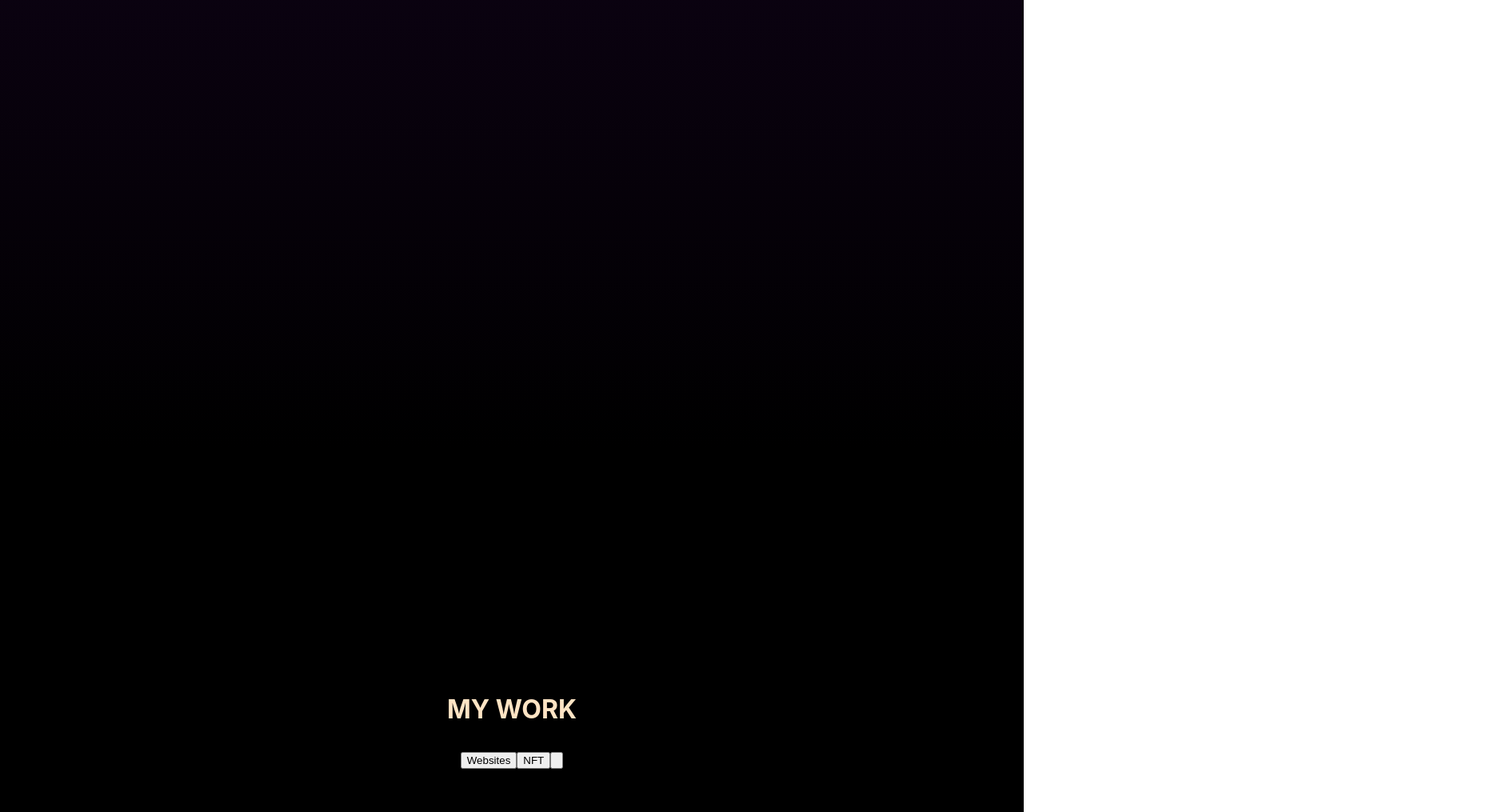
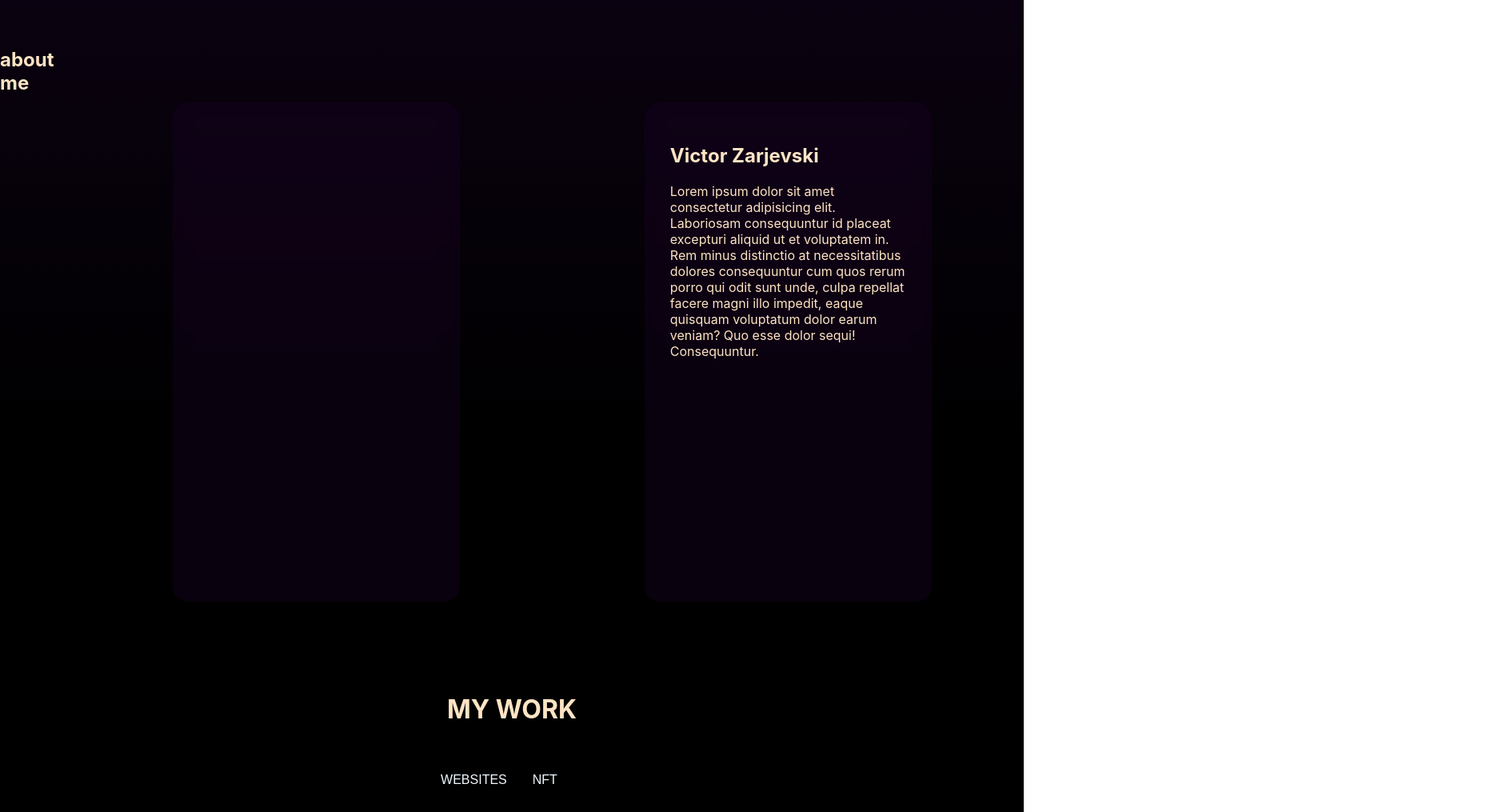
Before and after one commit to Zarjevski/personal-portfolio, a React (Create React App) app: page / in a window 1280 px wide. Shown: the part 760-1775 px from the top of the page at 80% size, 1873 px wide, since content can reach past the window. Built offline with nearby package versions, Linux system fonts and the light colour scheme.

Commit message:
new folder stracture

```diff
--- a/src/AboutMe.css
+++ /dev/null
@@ -1,15 +0,0 @@
-.about-me {
-    width: 100%;
-    height: 100vh;
-    display: flex;
-}
-
-.image-container {
-    height: 100%;
-    width: 50%;
-}
-
-.story-container {
-    width: 50%;
-    height: 100%;
-}
--- a/src/AboutMe.js
+++ /dev/null
@@ -1,15 +0,0 @@
-import React from "react";
-import "./AboutMe.css";
-
-const AboutMe = () => {
-  return (
-    <section className="about-me">
-      <div className="image-container">
-        <div className="image-card"></div>
-      </div>
-      <div className="story-container"></div>
-    </section>
-  );
-};
-
-export default AboutMe;
--- a/src/App.js
+++ b/src/App.js
@@ -1,7 +1,7 @@
 import React from "react";
-import Work from "./Work";
-import Hero from "./Hero";
-import AboutMe from "./AboutMe";
+import Work from "./js/Work";
+import Hero from "./js/Hero";
+import AboutMe from "./js/AboutMe";
 
 const App = () => {
   return (
--- a/src/index.css
+++ b/src/index.css
@@ -21,3 +21,9 @@ main {
   background: rgb(47, 7, 67);
     background: linear-gradient(180deg, rgba(47, 7, 67, 1) 0%, rgba(23, 4, 38, 1) 10%, rgba(11, 2, 17, 1) 30%, rgba(0, 0, 0, 1) 55%);
 }
+
+.center {
+  display: flex;
+  align-items: center;
+  justify-content: center;
+}
--- /dev/null
+++ b/src/js/AboutMe.js
@@ -0,0 +1,30 @@
+import React from "react";
+import "../styles/AboutMe.css";
+
+const AboutMe = () => {
+  return (
+    <section className="about-me">
+      <h1>about me</h1>
+      <div className="image-container center">
+        <div className="image-card">
+          <img src="" alt="" />
+        </div>
+      </div>
+      <div className="story-container center">
+        <div className="my-story">
+          <h1>Victor Zarjevski</h1>
+          <p>
+            Lorem ipsum dolor sit amet consectetur adipisicing elit. Laboriosam
+            consequuntur id placeat excepturi aliquid ut et voluptatem in. Rem
+            minus distinctio at necessitatibus dolores consequuntur cum quos
+            rerum porro qui odit sunt unde, culpa repellat facere magni illo
+            impedit, eaque quisquam voluptatum dolor earum veniam? Quo esse
+            dolor sequi! Consequuntur.
+          </p>
+        </div>
+      </div>
+    </section>
+  );
+};
+
+export default AboutMe;
--- a/src/Hero.js
+++ b/src/js/Hero.js
@@ -1,6 +1,5 @@
 import React from "react";
-import "./Hero.css";
-import AboutMe from "./AboutMe.js";
+import "../styles/Hero.css";
 
 const Hero = () => {
   return (
--- a/src/Work.js
+++ b/src/js/Work.js
@@ -1,5 +1,5 @@
 import React from "react";
-import "./Work.css";
+import "../styles/Work.css";
 
 const Work = () => {
   return (
--- /dev/null
+++ b/src/styles/AboutMe.css
@@ -0,0 +1,33 @@
+.about-me {
+    width: 100%;
+    height: 100vh;
+    display: flex;
+}
+
+.image-container {
+    height: 100%;
+    width: 50%;
+}
+
+.story-container {
+    width: 50%;
+    height: 100%;
+}
+
+.my-story{
+    width: 50%;
+    background-color: rgba(47, 7, 67, 0.2);
+    backdrop-filter: blur(10px);
+    height: 70%;
+    border-radius: 1.2rem;
+    padding: 2rem;
+}
+
+.image-card {
+    width: 50%;
+    background-color: rgba(47, 7, 67, 0.2);
+    backdrop-filter: blur(10px);
+    height: 70%;
+    border-radius: 1.2rem;
+    padding: 2rem;
+}
--- a/src/Hero.css
+++ b/src/styles/Hero.css
@@ -26,6 +26,6 @@
 }
 
 @keyframes dive {
-    0% {transform: translateY(87%);}
-    100%{transform: translateY(90%);}
+    0% {transform: translateY(80%);}
+    100%{transform: translateY(85%);}
 }
--- a/src/Work.css
+++ b/src/styles/Work.css
@@ -13,18 +13,36 @@
 
 .buttons-container{
     width: 100%;
+    height: 10%;
     display: flex;
     justify-content: center;
     padding: 0.5rem;
 }
 
+.buttons-container button {
+    background: none;
+    color: aliceblue;
+    border: 0;
+    text-transform: uppercase;
+    font-size: 1rem;
+    font-weight: 500;
+    margin: 10px;
+}
+
+.buttons-container button:hover {
+    color: tomato;
+}
+
+.buttons-container button:active {
+    color: violet;
+}
 
 
 .cards-grid {
     display: grid;
     height: 80%;
     width: 100%;
-    grid-template-columns: repeat(8, 1fr);
+    grid-template-columns: repeat(6, 1fr);
     gap: 2rem;
     margin-top: 5%;
 }
@@ -38,11 +56,7 @@
     padding: 1rem;
     border: 1px solid white;
     border-radius: 1.2rem;
-
-}
-
-.work-card:first-child {
-    grid-column-start: 2;
+    flex-wrap: wrap;
 }
 
 .work-card img {
```
